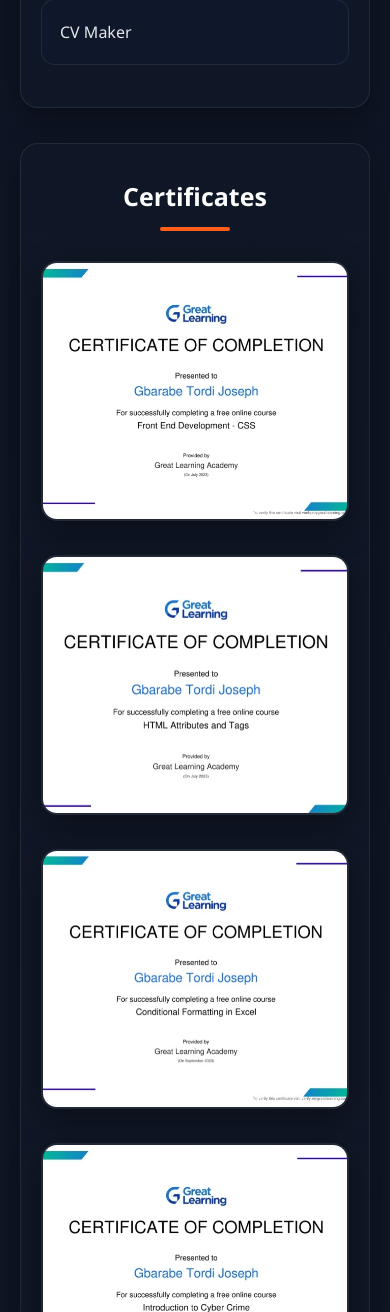
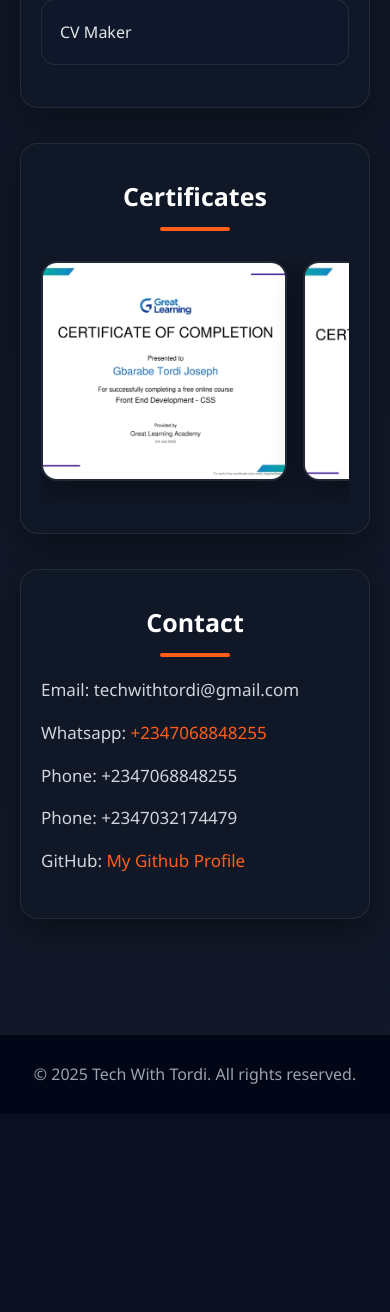
Before and after one commit to Tordi-portfolio/my_port_folio, a Django app: page / in a window 390 px wide. Shown: the part 5188-6500 px from the top of the page. After the commit the page ends 6272 px from the top, so only its background shows below. Run offline with Django 5.2, Linux system fonts and the light colour scheme.

Commit message:
Add files via upload

```diff
--- a/templates/home.html
+++ b/templates/home.html
@@ -308,6 +308,43 @@
       border-color:var(--accent-color);
     }
 
+    /* MOBILE PHONES (most phones) */
+/* MOBILE PHONES (most phones) */
+@media (max-width: 768px) {
+
+  /* CERTIFICATES MOBILE HORIZONTAL SCROLL */
+  #certificates .certificates{
+    display: flex;
+    flex-wrap: nowrap;
+    overflow-x: auto;
+    gap: 16px;
+    padding-bottom: 10px;
+
+    scroll-snap-type: x mandatory;
+    -webkit-overflow-scrolling: touch;
+  }
+
+  #certificates .certificates li{
+    flex: 0 0 auto;
+    width: 80%;
+    scroll-snap-align: center;
+    list-style: none;
+  }
+
+  #certificates .certificates img{
+    height: 220px;
+    width: 100%;
+    object-fit: cover;
+    border-radius: 16px;
+  }
+
+  /* hide scrollbar */
+  #certificates .certificates::-webkit-scrollbar{
+    display: none;
+  }
+
+}
+
     /* CONTACT */
 
     #contact p{
```
